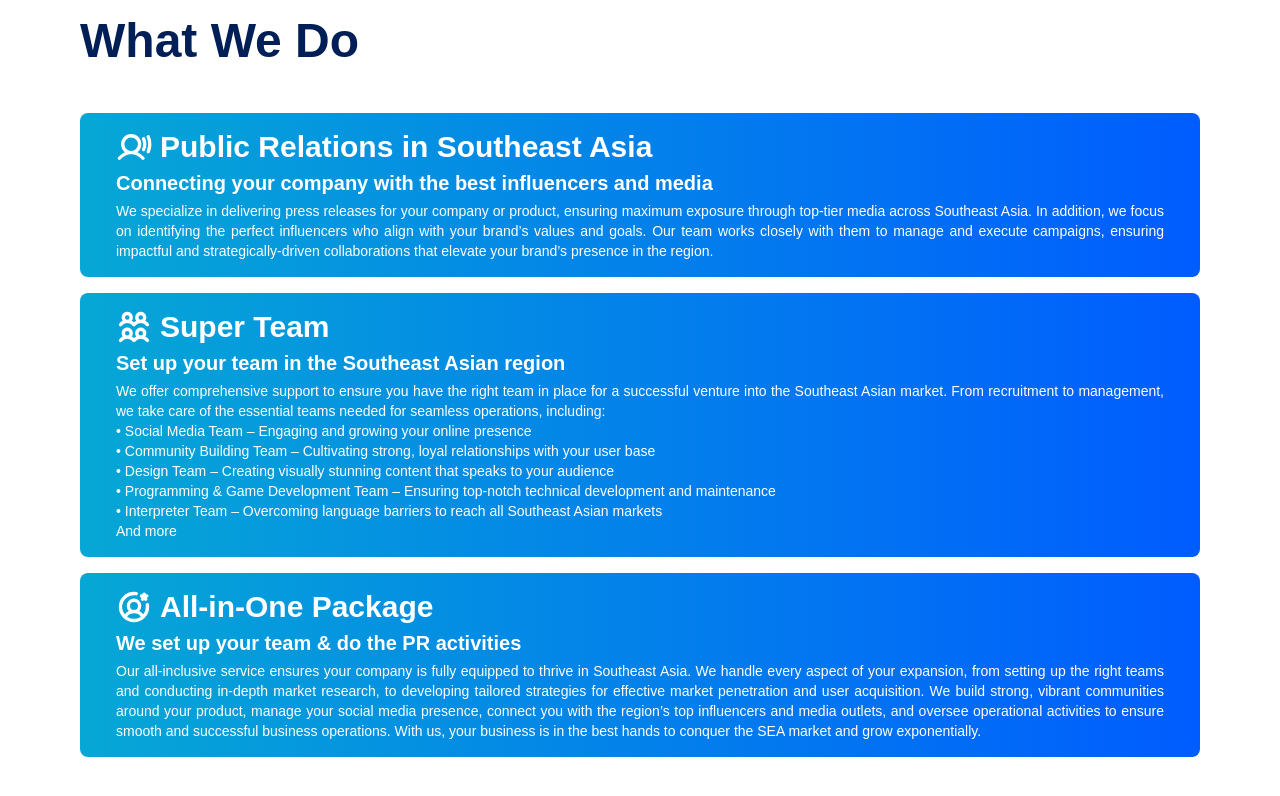
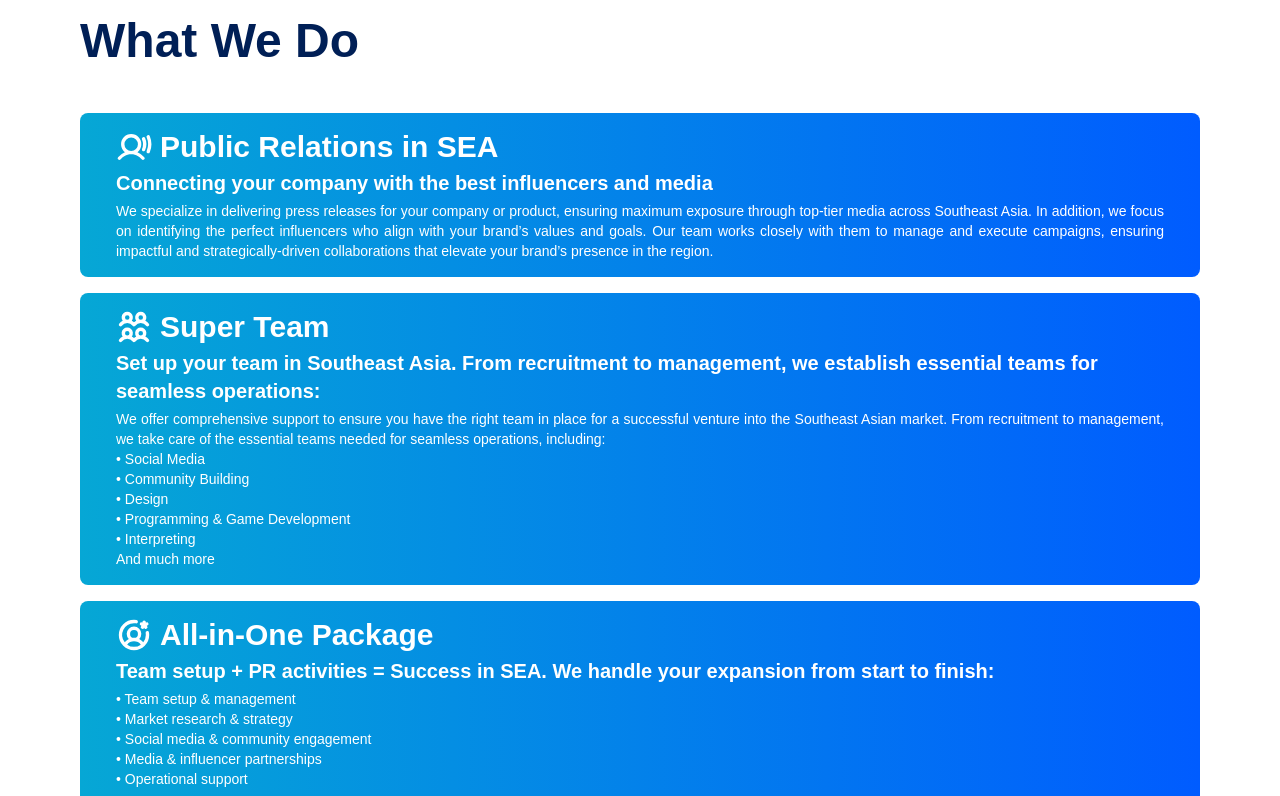
Before and after one commit to AlfinTeguh16/TimSEA-CompanyProfile, a Next.js app: page / in a window 1280 px wide. Shown: the part 980-1776 px from the top of the page. Built offline with nearby package versions, Linux system fonts and the light colour scheme; no server answers; the database is empty.

Commit message:
feat : change service

```diff
--- a/src/app/components/homePage/companyPartner.tsx
+++ b/src/app/components/homePage/companyPartner.tsx
@@ -35,7 +35,7 @@ const CompanyPartner: React.FC = () => {
             alt={`Logo ${index}`}
             width={160}
             height={20}
-            className="flex justify-between px-10 py-5 mx-4"
+            className="flex justify-evenly  px-10 py-5 mx-4"
           />
         ))}
       </Marquee>
@@ -55,7 +55,7 @@ const CompanyPartner: React.FC = () => {
             alt={`Logo ${index}`}
             width={160}
             height={20}
-            className="flex justify-between px-10 py-5 mx-4"
+            className="flex justify-evenly  px-10 py-5 mx-4"
           />
         ))}
       </Marquee>
--- a/src/app/components/homePage/services.tsx
+++ b/src/app/components/homePage/services.tsx
@@ -34,24 +34,26 @@ const Services: React.FC = () => {
                 <section className="px-4 md:px-20 xl:px-20 h-full flex flex-col md:gap-x-8">
                     <ServiceCard
                         icon={PiUserSoundBold}
-                        title="Public Relations in Southeast Asia"
+                        title="Public Relations in SEA"
                         subtitle="Connecting your company with the best influencers and media"
                         description="We specialize in delivering press releases for your company or product, ensuring maximum exposure through top-tier media across Southeast Asia. In addition, we focus on identifying the perfect influencers who align with your brand’s values and goals. Our team works closely with them to manage and execute campaigns, ensuring impactful and strategically-driven collaborations that elevate your brand’s presence in the region."
+
                     />
                     <ServiceCard
                         icon={PiUsersFourBold}
                         title="Super Team"
-                        subtitle="Set up your team in the Southeast Asian region"
+                        subtitle="Set up your team in Southeast Asia.
+                        From recruitment to management, we establish essential teams for seamless operations:"
                         description={
                             <>
                                 We offer comprehensive support to ensure you have the right team in place for a successful venture into the Southeast Asian market. From recruitment to management, we take care of the essential teams needed for seamless operations, including:
                                 <span className="flex flex-col">
-                                    <span>• Social Media Team &#8211; Engaging and growing your online presence</span>
-                                    <span>• Community Building Team &#8211; Cultivating strong, loyal relationships with your user base</span>
-                                    <span>• Design Team &#8211; Creating visually stunning content that speaks to your audience</span>
-                                    <span>• Programming & Game Development Team &#8211; Ensuring top-notch technical development and maintenance</span>
-                                    <span>• Interpreter Team &#8211; Overcoming language barriers to reach all Southeast Asian markets</span>
-                                    <span>And more</span>
+                                    <span>• Social Media</span>
+                                    <span>• Community Building</span>
+                                    <span>• Design</span>
+                                    <span>• Programming & Game Development</span>
+                                    <span>• Interpreting</span>
+                                    <span>And much more</span>
                                 </span>
                             </>
                         }
@@ -59,8 +61,18 @@ const Services: React.FC = () => {
                     <ServiceCard
                         icon={PiUserCircleGearBold}
                         title="All-in-One Package"
-                        subtitle="We set up your team & do the PR activities"
-                        description="Our all-inclusive service ensures your company is fully equipped to thrive in Southeast Asia. We handle every aspect of your expansion, from setting up the right teams and conducting in-depth market research, to developing tailored strategies for effective market penetration and user acquisition. We build strong, vibrant communities around your product, manage your social media presence, connect you with the region’s top influencers and media outlets, and oversee operational activities to ensure smooth and successful business operations. With us, your business is in the best hands to conquer the SEA market and grow exponentially."
+                        subtitle="Team setup + PR activities = Success in SEA. We handle your expansion from start to finish:"
+                        description={
+                            <>
+                                <span className="flex flex-col">
+                                    <span>• Team setup & management</span>
+                                    <span>• Market research & strategy</span>
+                                    <span>• Social media & community engagement</span>
+                                    <span>• Media & influencer partnerships</span>
+                                    <span>• Operational support</span>
+                                </span>
+                            </>
+                        }
                     />
                 </section>
             </div>
```
